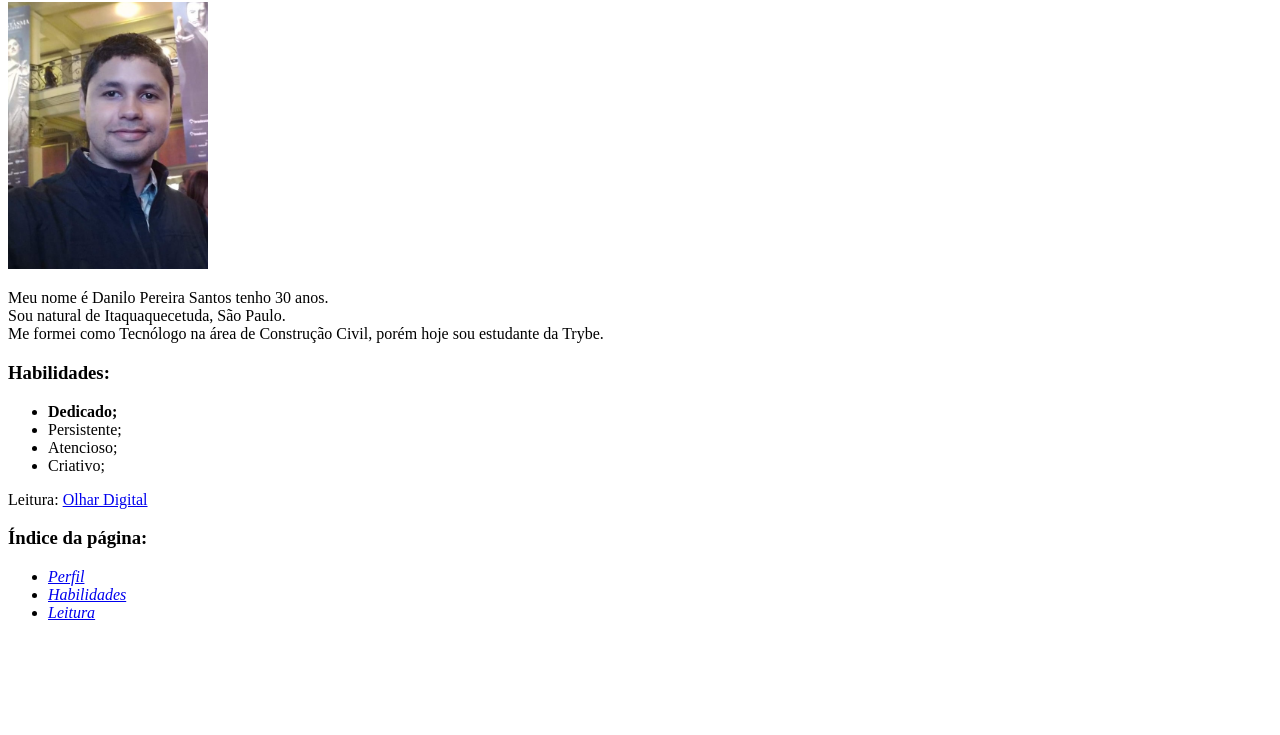
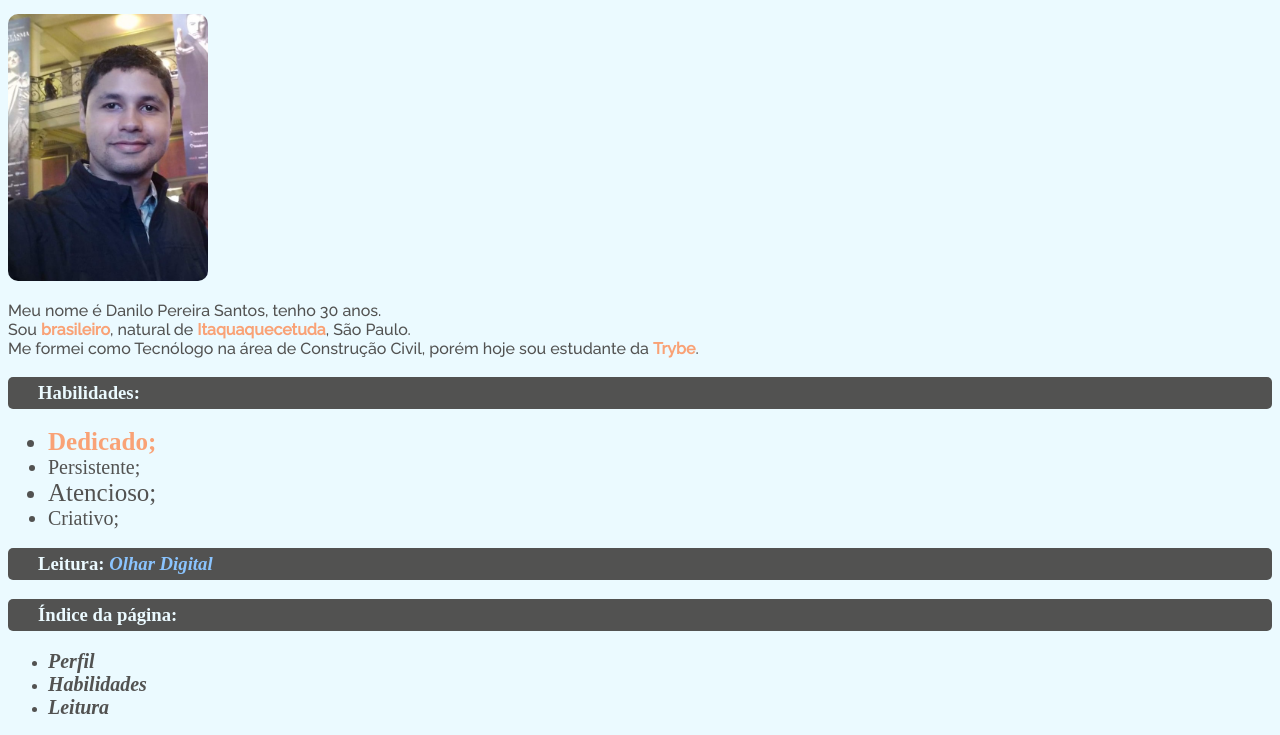
Before and after one commit to danilo-ps/danilo-ps.github.io, a plain HTML site: page index.html in a window 1280 px wide. Shown: the part 78-813 px from the top of the page. Drawn offline with Linux system fonts and the light colour scheme.

Commit message:
Adicionado CSS ao Html da pagina index do portifolio

```diff
--- a/index.html
+++ b/index.html
@@ -4,32 +4,95 @@
     <meta charset="UTF-8">
       <meta name="viewport" content="width=device-width, initial-scale=1.0">
     <title>Portfólio</title>
+    <link href="https://fonts.googleapis.com/css2?family=Lato:ital,wght@0,900;1,700&display=swap" rel="stylesheet">
+    <link rel="preconnect" href="https://fonts.gstatic.com">
+    <link href="https://fonts.googleapis.com/css2?family=Lato:ital,wght@0,900;1,700&family=Raleway:wght@500&display=swap" rel="stylesheet">
+    <style>
+
+      #name{
+        font-family: 'Lato', sans-serif;
+
+      }
+
+      #description{
+        font-family: 'Raleway', sans-serif;
+      }
+      .title{
+        background-color:#525251;
+        color: #EBFAFF;
+        padding: 5px 30px;
+        border-radius: 5px;
+      }
+
+
+      body,li{
+        background-color: #EBFAFF;
+        color: #525251;
+      }
+
+      strong{
+        color:#F9A276;
+        font-weight: bold;
+      }
+
+      .abiliity-1{
+        font-size:25px;
+      }
+
+      .abiliity-2{
+        font-size: 20px;
+      }
+
+      .link {
+        text-decoration: none;
+        color: #8AC4FF;
+        font-style: italic;
+      }
+
+      .anchor{
+        text-decoration: none;
+        font-style: italic;
+        font-weight: bolder;
+        font-size: 20px;
+        color:#525251;
+      }
+
+      .round{
+        border-radius: 10px;
+
+      }
+
+
+
+
+    </style>
 </head>
+
 <body>
-  <h1 id="perfil">Danilo Pereira Santos</h1>
-  <img src="imagens/foto.jpeg" alt="Foto de perfil de Danilo Pereira Santos" width="200px">
+  <h1 id="name" class="title">Danilo Pereira Santos</h1>
+  <img class="round" src="imagens/foto.jpeg" alt="Foto de perfil de Danilo Pereira Santos" width="200px">
 
-  <p>
-    Meu nome é Danilo Pereira Santos tenho 30 anos. <br>
-    Sou natural de Itaquaquecetuda, São Paulo. <br>
-    Me formei como Tecnólogo na área de Construção Civil, porém hoje sou estudante da Trybe.
+  <p id="description">
+    Meu nome é Danilo Pereira Santos, tenho 30 anos. <br>
+    Sou <strong>brasileiro</strong>, natural de <strong>Itaquaquecetuda</strong>, São Paulo. <br>
+    Me formei como Tecnólogo na área de Construção Civil, porém hoje sou estudante da <strong>Trybe</strong>.
   </p>
 
-  <h3 id="habilidades">Habilidades:</h3>
+  <h3 class="title" id="habilidades">Habilidades:</h3>
   <ul>
-    <li><strong>Dedicado;</strong></li>
-    <li>Persistente;</li>
-    <li>Atencioso;</li>
-    <li>Criativo;</li>
+    <li class="abiliity-1"><strong>Dedicado;</strong></li>
+    <li class="abiliity-2">Persistente;</li>
+    <li class="abiliity-1">Atencioso;</li>
+    <li class="abiliity-2"> Criativo;</li>
   </ul>
 
-  <p id="leitura"><strong></strong>Leitura:</strong> <a href="https://olhardigital.com.br/" target="_blanck">Olhar Digital</a></p>
+  <h3 class="title">Leitura: <a class="link" href="https://olhardigital.com.br/" target="_blanck">Olhar Digital</a></h3>
 
-  <h3>Índice da página:</h3>
+  <h3 class="title">Índice da página:</h3>
   <ul>
-    <li><a href="#perfil"><em>Perfil</em></a></li>
-    <li><a href="#habilidades"> <em>Habilidades</em></a></li>
-    <li><a href="#leitura"><em>Leitura</em> </a></li>
+    <li><a class="anchor" href="#perfil"><em>Perfil</em></a></li>
+    <li><a class="anchor" href="#habilidades"> <em>Habilidades</em></a></li>
+    <li><a class="anchor" href="#leitura"><em>Leitura</em> </a></li>
   </ul>
 </body>
 </html>
```
